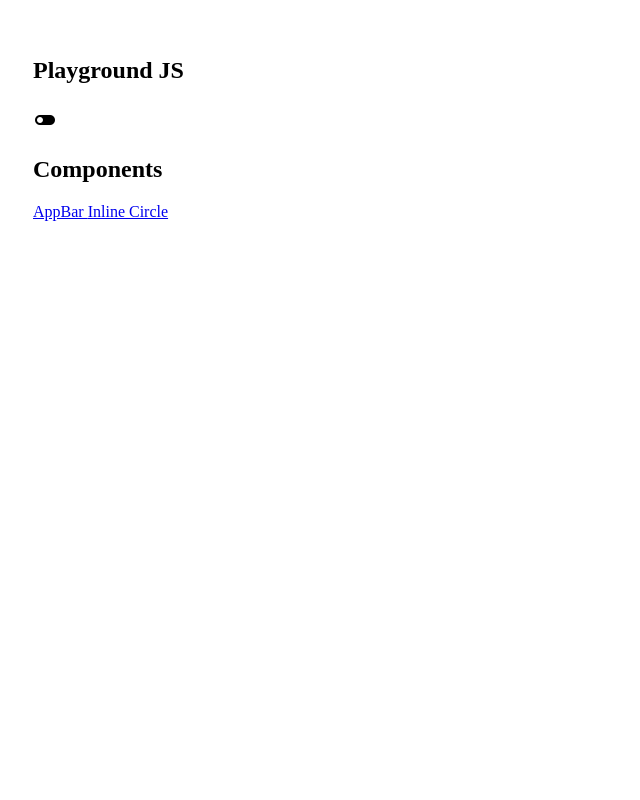
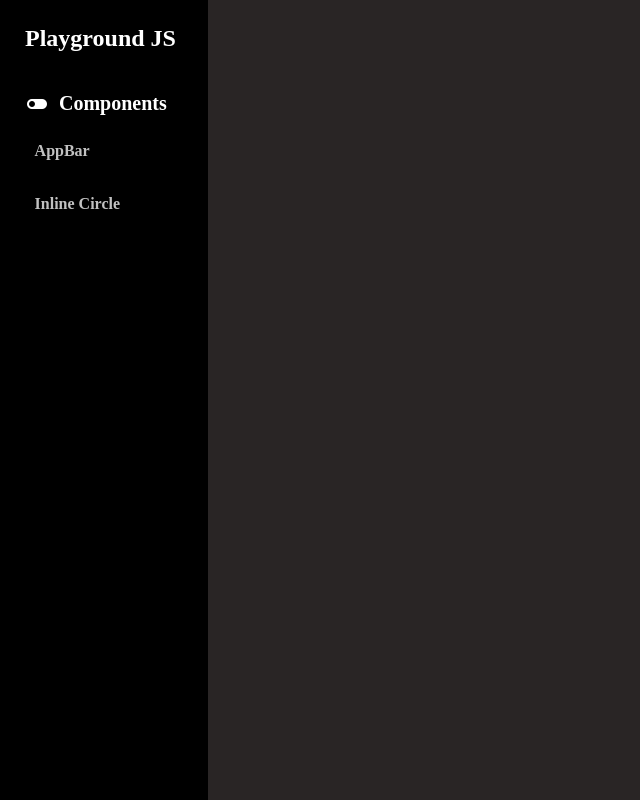
Before and after one commit to andersonwitt/playground-js, a plain HTML site: page index.html in a window 1280 px wide. Shown: the whole page, without its empty margins (0-640 px from the left). Drawn offline with Linux system fonts and the light colour scheme.

Commit message:
Update index.html

```diff
--- a/index.html
+++ b/index.html
@@ -7,13 +7,9 @@
             name="description"
             content="A javascript components playground documentation page"
         />
-        <link disabled rel="shortcut icon" href="favicon.png" type="image/x-icon">
+        <link rel="shortcut icon" href="favicon.png" type="image/x-icon">
         <meta name="viewport" content="width=device-width, initial-scale=1.0" />
-        <link disabled rel="stylesheet" href="./styles/bootstrap.css" />
-        <link
-            href="https://fonts.googleapis.com/icon?family=Material+Icons"
-            rel="stylesheet"
-        />
+        <link rel="stylesheet" href="./styles/bootstrap.css" />
         <title>Playground JS</title>
     </head>
     <body>
@@ -44,6 +40,10 @@
                 <div id="root" class="wt-layout"></div>
             </main>
         </div>
+        <link
+            href="https://fonts.googleapis.com/icon?family=Material+Icons"
+            rel="stylesheet"
+        />
         <script async type="module" src="routes.js"></script>
         <script async type="module" src="./components/bootstrap.js"></script>
     </body>
```
